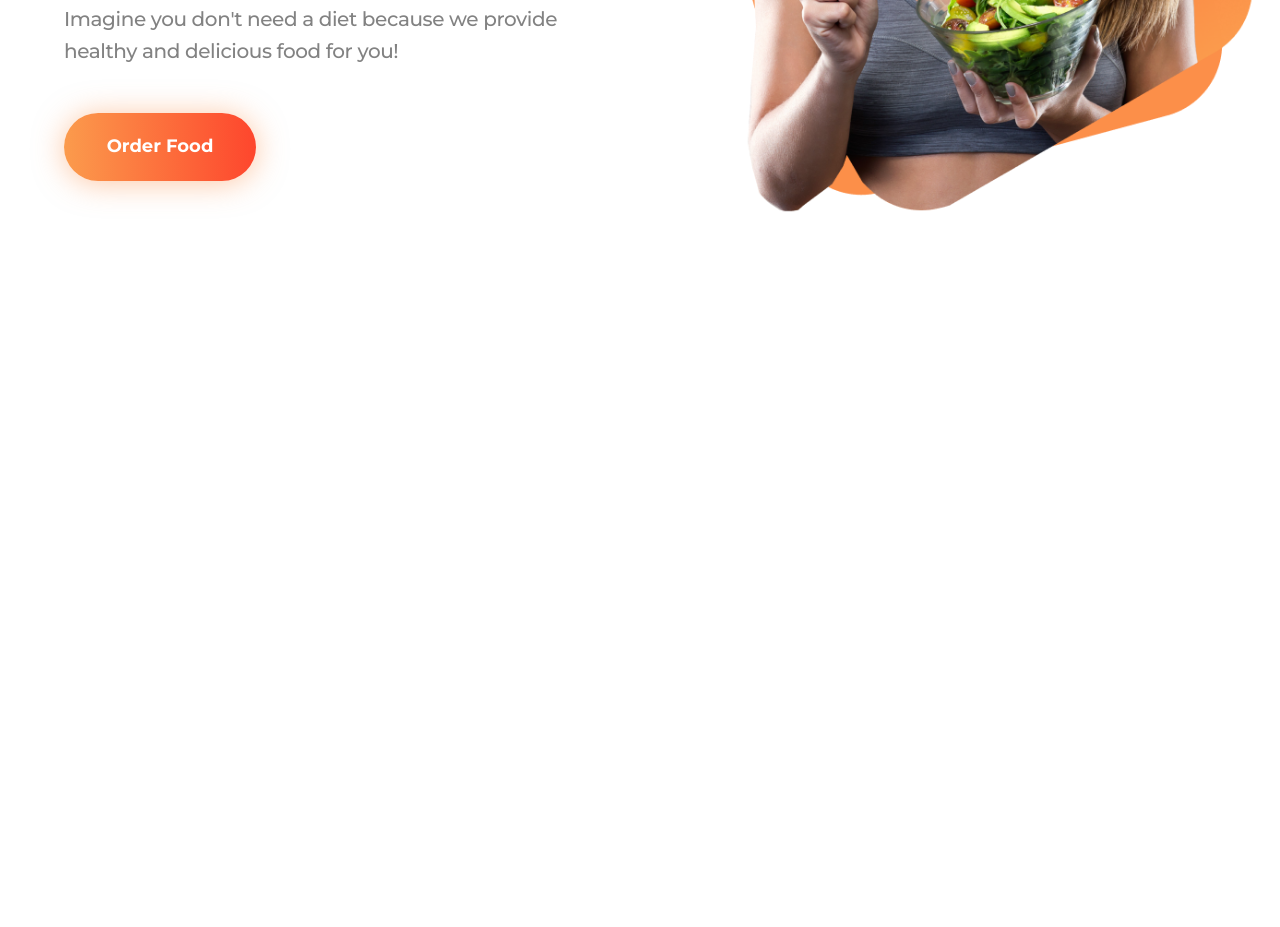
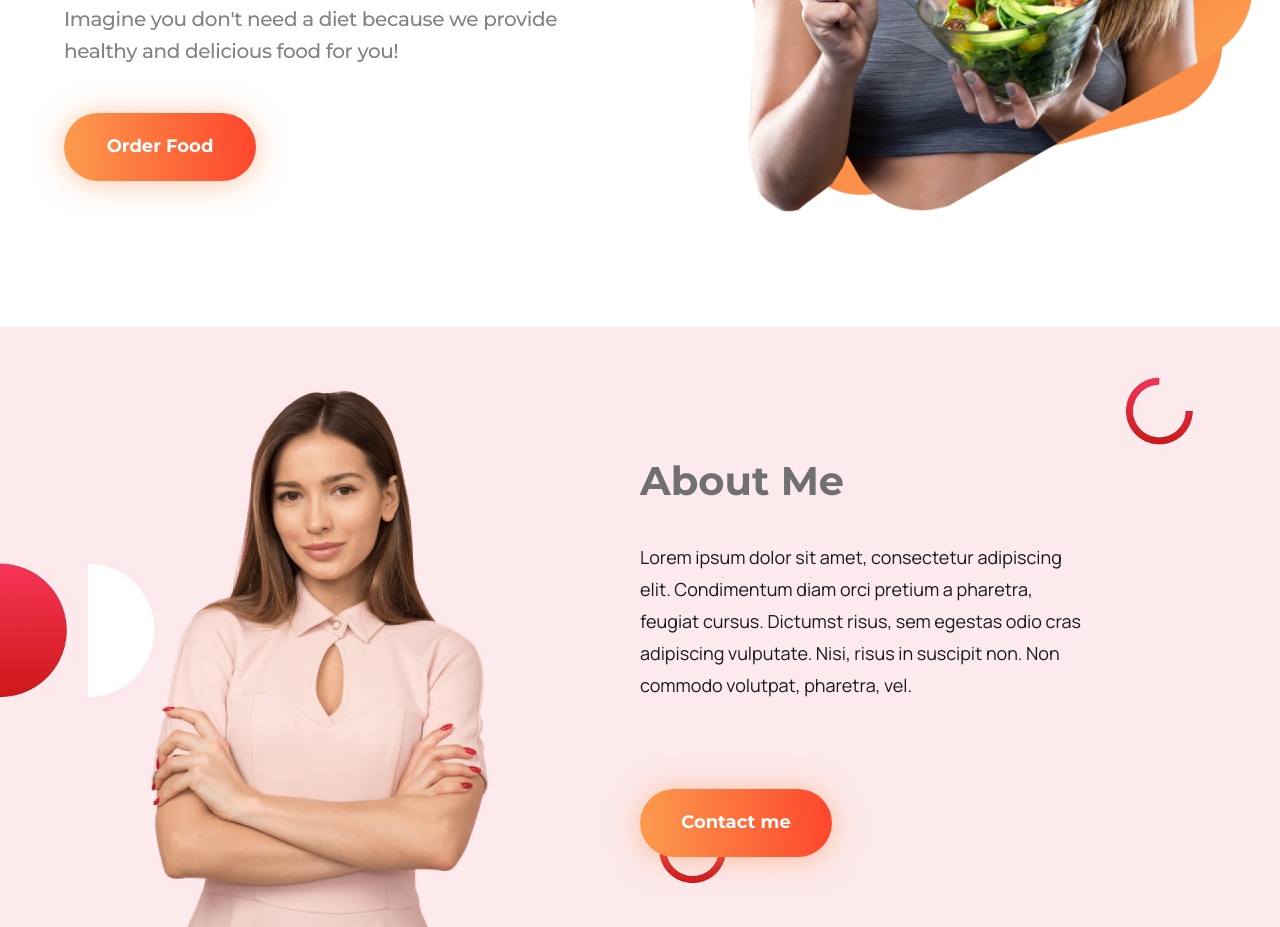
Before and after one commit to hasanfardous/assignment-1, a plain HTML site: page index.html in a window 1280 px wide. Shown: the part 537-1464 px from the top of the page. Before the commit the page ends 864 px from the top, so only its background shows below. Drawn offline with Linux system fonts and the light colour scheme.

Commit message:
Updated about me section

```diff
--- a/css/style.css
+++ b/css/style.css
@@ -77,3 +77,45 @@ img {
     text-align: center;
     margin: 85px auto;
 }
+
+/* About me styles */
+.about-me {
+    background-image: url(../images/about-me-bg.jpg);
+    background-repeat: no-repeat;
+    background-size: cover;
+}
+
+.jorina-img-wrapper {
+    height: 600px;
+    position: relative;
+}
+
+.about-me img {
+    max-width: 338px;
+    position: absolute;
+    bottom: 0;
+    left: 0;
+    right: 0;
+    margin: 0 auto;
+}
+
+.about-me-right-content {
+    margin-top: 85px;
+}
+
+.about-me h3 {
+    font-weight: bold;
+    font-size: 40px;
+    line-height: 54px;
+    color: #707070;
+    margin: 42px auto 33px;
+}
+.about-me p {
+    font-family: 'Manrope', sans-serif;
+    font-size: 18px;
+    line-height: 32px;
+    color: #18191F;
+    font-weight: 400;
+    max-width: 444px;
+    margin: 0 0 88px 0;
+}
--- a/index.html
+++ b/index.html
@@ -28,5 +28,18 @@
             <img src="images/hero-image.png" alt="hero image">
         </div>
     </section>
+
+    <section class="about-me container">
+        <div class="half-width jorina-img-wrapper">
+            <img src="images/jorina-apa.png" alt="jorina apar photo">
+        </div>
+        <div class="half-width about-me-right-content">
+            <h3 class="title">About Me</h3>
+            <p>
+                Lorem ipsum dolor sit amet, consectetur adipiscing elit. Condimentum diam orci pretium a pharetra, feugiat cursus. Dictumst risus, sem egestas odio cras adipiscing vulputate. Nisi, risus in suscipit non. Non commodo volutpat, pharetra, vel.
+            </p>
+            <a class="button" href="#" target="_blank">Contact me</a>
+        </div>
+    </section>
 </body>
 </html>
```
